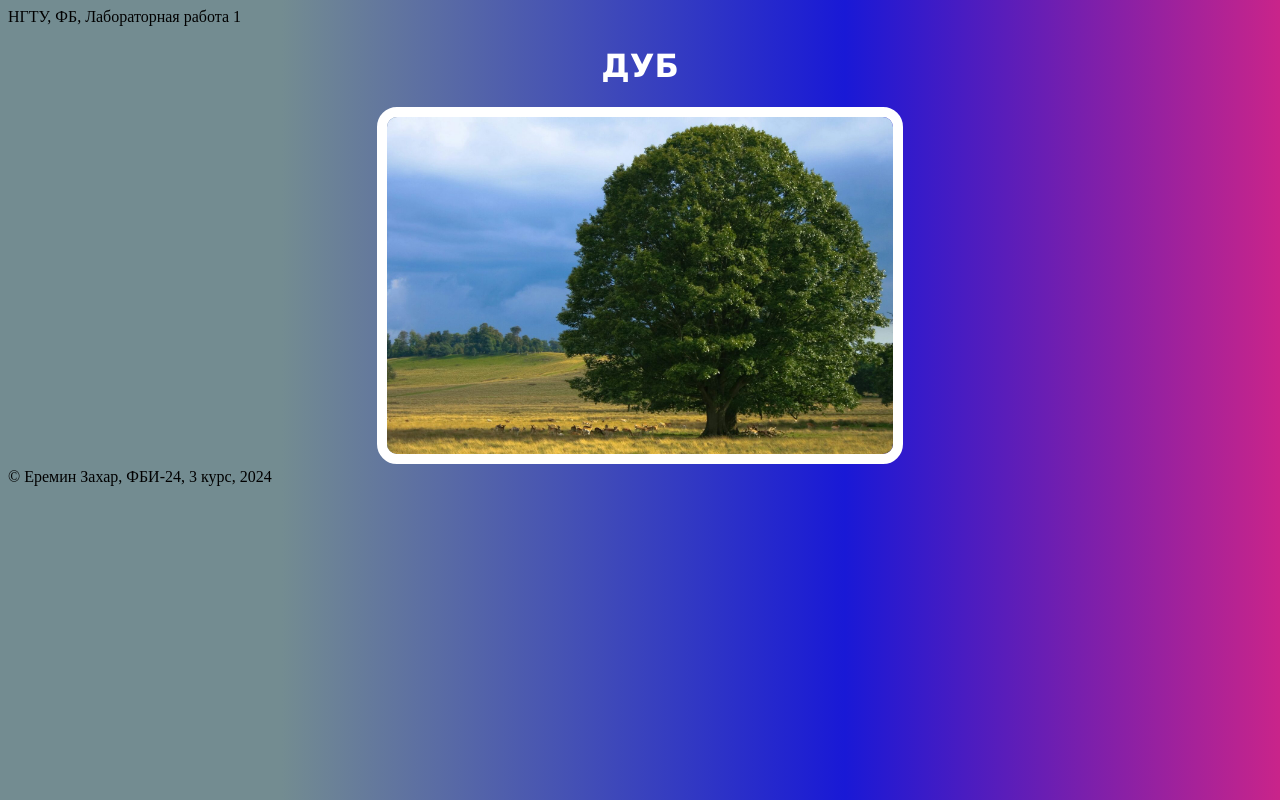
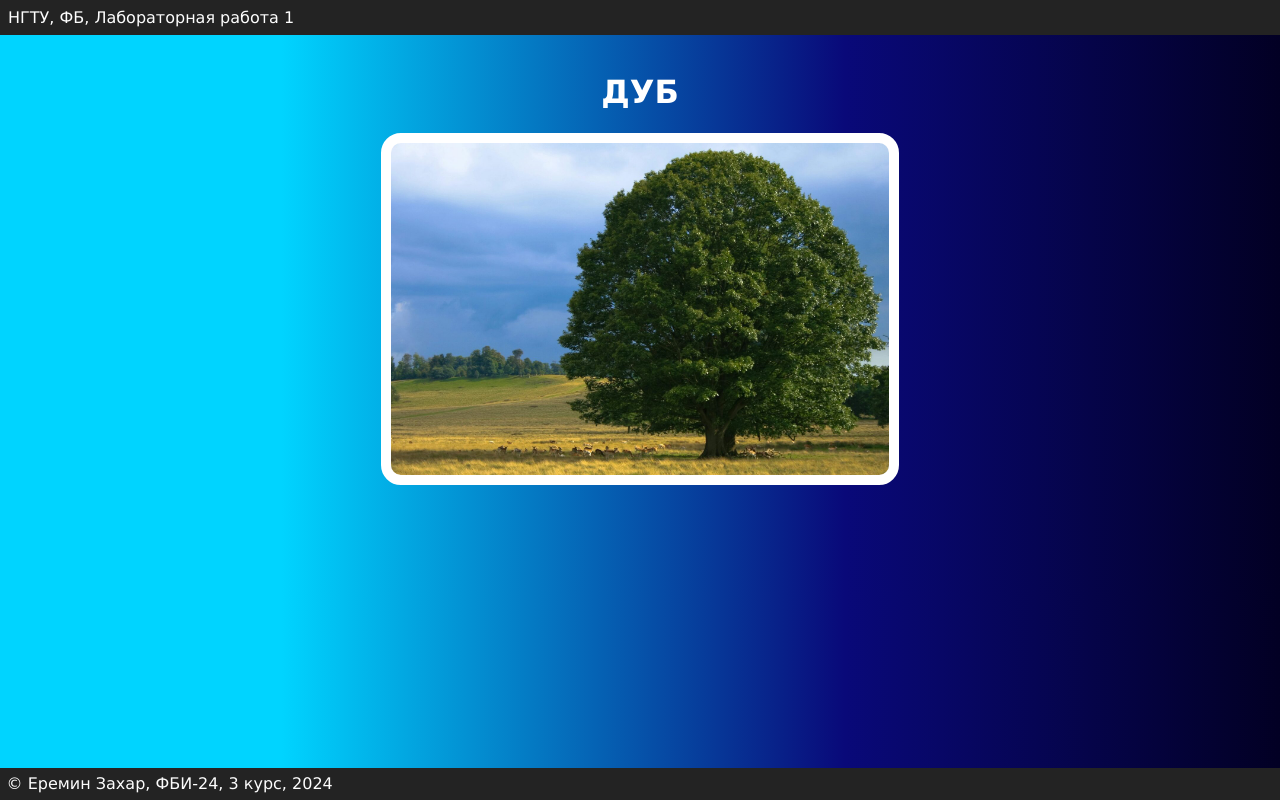
Before and after one commit to Nqlele/2semaklabi, a Flask app: page /lab1/oak in a window 1280 px wide. Run offline with Flask 3, Linux system fonts and the light colour scheme.

Commit message:
имястудента

```diff
--- a/app.py
+++ b/app.py
@@ -261,4 +261,5 @@ def add_flower(name):
 '''
 @app.route('/lab2/example')
 def example():
-    return render_template('example.html')
+    name = 'ЕремиН Захар'
+    return render_template('example.html', name=name)
--- a/static/lab1.css
+++ b/static/lab1.css
@@ -1,18 +1,46 @@
 body {
-    background: linear-gradient(90deg, rgb(115, 140, 145) 22%, rgb(25, 25, 214) 66%, rgb(201, 36, 138) 100%);
+    background: linear-gradient(90deg, rgba(0,212,255,1) 22%, rgba(9,9,121,1) 66%, rgba(2,0,36,1) 100%);
+    font-family: Verdana, Geneva, Tahoma, sans-serif;
+    color: white;
+    margin: 0px;
+    height: 100%;
+}
+main {
+    margin: 50px 15px 100px;
+    padding: 2px;
 }
 h1 {
     font-weight: bold;
-    font-family: Verdana, Geneva, Tahoma, sans-serif;
-    color: white;
     text-transform: uppercase;
 }
 div {
     text-align: center;
+}
+p, ol {
+    text-align: justify;
 }
 img {
     width: 40%;
     height: auto;
     border-radius: 20px;
     border: 10px solid white;
+    background-color: white;
 }
+header {
+    background-color: rgb(35, 35, 35);
+    color: rgb(253, 253, 253);
+    padding: 8px;
+    position: fixed;
+	top: 0;
+    right: 0;
+    left: 0;
+}
+footer {
+    background-color: rgb(35, 35, 35);
+    color: rgb(253, 253, 253);
+    padding: 6.6px;
+    position: fixed;
+	bottom: 0;
+    right: 0;
+    left: 0;
+}
--- a/templates/example.html
+++ b/templates/example.html
@@ -13,7 +13,7 @@
         основной контент
     </main>
     <footer>
-        &copy; Еремин Захар, ФБИ-24, 3 курс, 2024
+        &copy; {{ name }}, ФБИ-24, 3 курс, 2024
     </footer>
 </body>
 </html>
```
